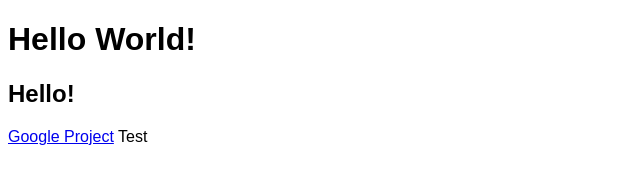
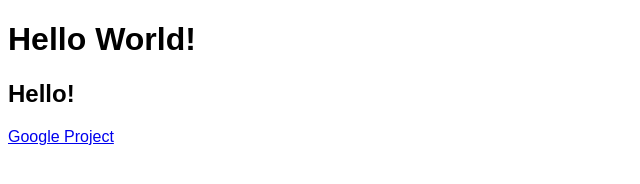
Before and after one commit to github1029/learning_pathway, a plain HTML site: page docs/index.html in a window 1280 px wide. Shown: the full height of the page, 0-640 px from the left. Drawn offline with Linux system fonts and the light colour scheme.

Commit message:
Remove test link from /docs page

```diff
--- a/docs/index.html
+++ b/docs/index.html
@@ -9,6 +9,5 @@
 	<h1>Hello World!</h1>
 	<h2>Hello!</h2>
 	<a href="projects/google/google.html">Google Project</a>
-	<a href-"../test/test.html">Test</a>
 </body>
 </html>
```
